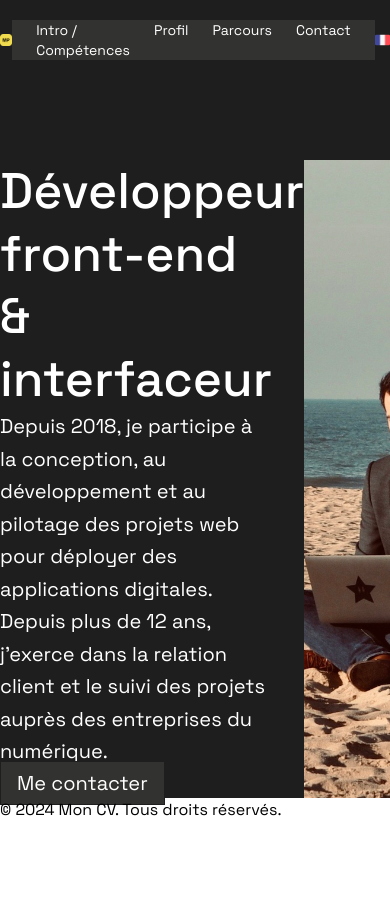
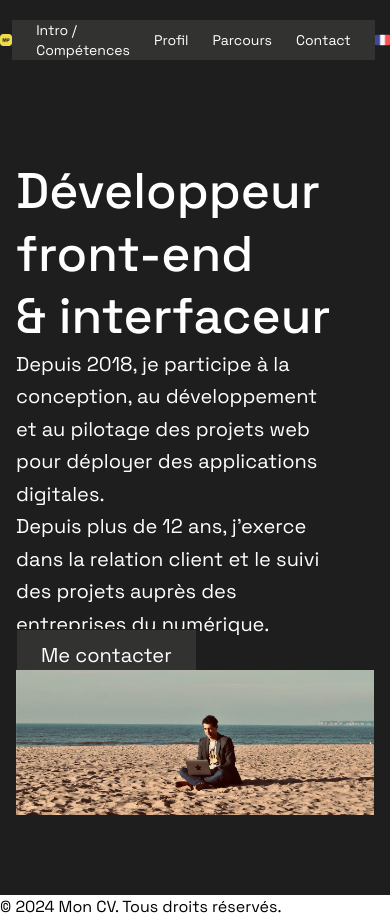
Before and after one commit to Mattplume/front-end-resume, a Next.js app: page / in a window 390 px wide. Before the commit the page ends 844 px from the top, so only its background shows below. Built offline with nearby package versions, Linux system fonts and the light colour scheme.

Commit message:
Start of responsive

```diff
--- a/src/components/Header.tsx
+++ b/src/components/Header.tsx
@@ -15,16 +15,16 @@ const Header: React.FC = () => {
 				</Link>
 				<nav className="h-[40] max-w-max mx-auto bg-darkPrimary rounded-[16] flex flex-row items-center">
 					<ul className="flex flex-row space-x-6 text-sm text-white px-6">
-						<li>
+						<li className="flex items-center">
 							<Link href="/">Intro / Compétences</Link>
 						</li>
-						<li>
+						<li className="flex items-center">
 							<Link href="/profile">Profil</Link>
 						</li>
-						<li>
+						<li className="flex items-center">
 							<Link href="/work-experience">Parcours</Link>
 						</li>
-						<li>
+						<li className="flex items-center">
 							<Link href="/contact">Contact</Link>
 						</li>
 					</ul>
--- a/src/components/PageContainer.tsx
+++ b/src/components/PageContainer.tsx
@@ -6,10 +6,12 @@ const PageContainer: React.FC<PageContainerProps> = ({
 }) => {
 	return (
 		<div
-			className="w-full pt-paddingTopXL"
+			className="w-full pt-paddingTopXL sm-pr-4"
 			style={{ backgroundColor: backgroundColor || "transparent" }}
 		>
-			<div className="w-full max-w-[1280px] mx-auto">{children}</div>
+			<div className="w-full max-w-[1280px] mx-auto pr-4 pl-4 md:pr-0 md:pl-0 pb-componentYPadding">
+				{children}
+			</div>
 		</div>
 	);
 };
--- a/src/pages/_app.tsx
+++ b/src/pages/_app.tsx
@@ -7,7 +7,7 @@ const MyApp = ({ Component }: AppProps) => {
 	return (
 		<main className="main-container flex-col justify-center align-middle w-100">
 			<Header />
-			<Component className="w-full" />
+			<Component id="page-main-component" className="w-full" />
 			<Footer />
 		</main>
 	);
--- a/src/pages/intro-skills.tsx
+++ b/src/pages/intro-skills.tsx
@@ -5,9 +5,9 @@ import PageContainer from "@/components/PageContainer";
 
 const IntroSkills: React.FC<IntroSkillsProps> = ({ imageSrc, altText }) => {
 	return (
-		<PageContainer backgroundColor="#1E1E1E" className="page-container">
-			<div className="component-container flex justify-between">
-				<div className="intro infos-block text-white w-full w-max-[700]">
+		<PageContainer backgroundColor="#1E1E1E">
+			<div className="component-container flex flex-col justify-between lg:flex-row">
+				<div className="intro infos-block text-white w-full w-max-[700] mb-[60] md:mb-0">
 					<h1 className="text-h1 font-medium mb-[6] leading-tight">
 						Développeur front-end
 					</h1>
@@ -24,7 +24,7 @@ const IntroSkills: React.FC<IntroSkillsProps> = ({ imageSrc, altText }) => {
 					</p>
 					<Link
 						href="/contact"
-						className="text-h4 bg-darkPrimary border border-darkerPrimary border-0.5 hover:border-opacity-[0.25] rounded-[16] px-4 py-2 hover:border-yellow transition duration-300 ease-out"
+						className="text-h4 bg-darkPrimary border border-darkerPrimary border-0.5 hover:border-opacity-[0.25] rounded-[18] px-6 py-3 hover:border-yellow transition duration-500 ease-out"
 					>
 						<span>Me contacter</span>
 					</Link>
@@ -35,7 +35,7 @@ const IntroSkills: React.FC<IntroSkillsProps> = ({ imageSrc, altText }) => {
 						alt={altText}
 						width={0}
 						height={550}
-						className="w-full max-w-[550] h-full max-h-[550] object-cover rounded-[30]"
+						className="w-full md:max-w-[550] h-full md:max-h-[550] object-cover rounded-[30]"
 					/>
 				</div>
 			</div>
--- a/src/types/index.ts
+++ b/src/types/index.ts
@@ -10,6 +10,12 @@ export interface User {
 export interface Skill {
   id: number;
   name: string;
+}
+
+export interface KeySkill {
+  id: number;
+  name: string;
+  imageSrc: string;
 }
 
 export interface WorkExperience {
--- a/tailwind.config.js
+++ b/tailwind.config.js
@@ -16,6 +16,7 @@ module.exports = {
 			},
 			padding: {
 				paddingTopXL: "160px",
+				componentYPadding: "80px",
 			},
 			fontSize: {
 				h1: "50px",
```
